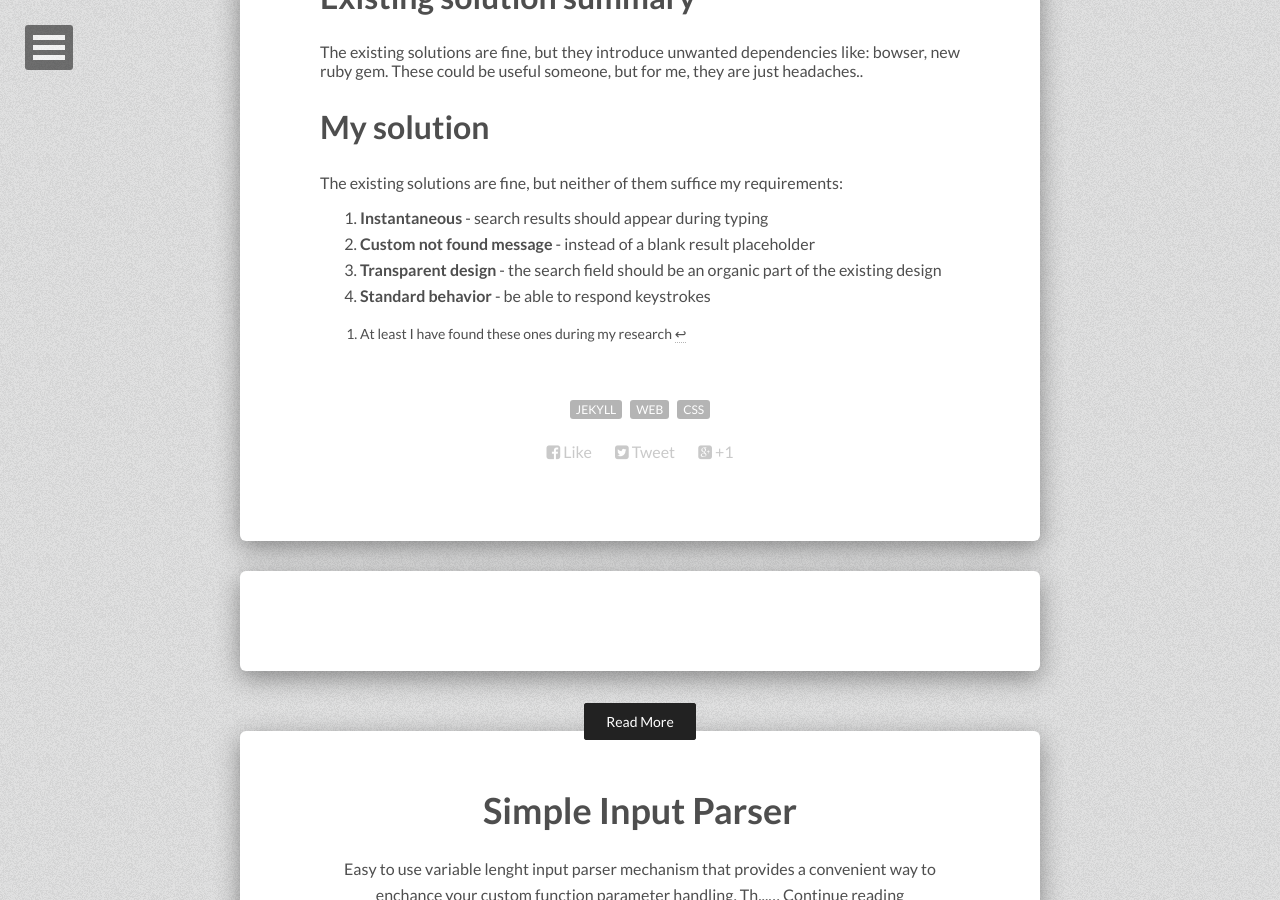
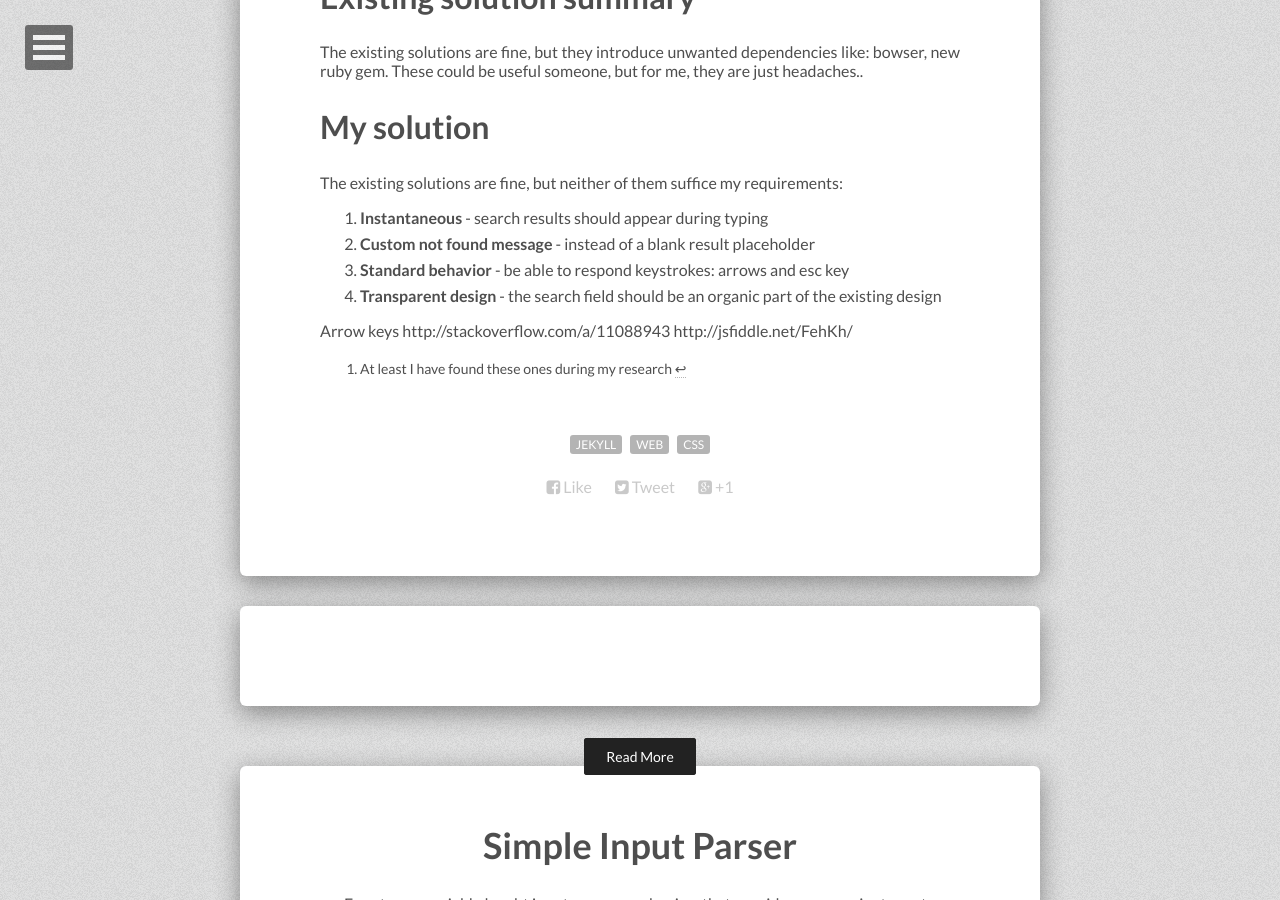
Before and after one commit to tiborsimon/tiborsimon.github.io, a Jekyll site: the page built from _posts/2015-05-14-simple-jekyll-search-system.md, in a window 1280 px wide and 900 px high, scrolled down 1657 px. Built offline with Jekyll 4.4.1, drawn with Linux system fonts in a browser that asks for light colours; nearby versions of some CDN libraries; comment, search, counter and statistics services are not loaded.

```diff
--- a/_posts/2015-05-14-simple-jekyll-search-system.md
+++ b/_posts/2015-05-14-simple-jekyll-search-system.md
@@ -55,8 +55,16 @@
 
 1. __Instantaneous__ - search results should appear during typing
 1. __Custom not found message__ - instead of a blank result placeholder
+1. __Standard behavior__ - be able to respond keystrokes: arrows and esc key
 1. __Transparent design__ - the search field should be an organic part of the existing design
-1. __Standard behavior__ - be able to respond keystrokes
+
+
+
+
+Arrow keys
+http://stackoverflow.com/a/11088943
+http://jsfiddle.net/FehKh/
+
 
 
 
```
Also changed, not shown: index.html (+17 -2 lines).
